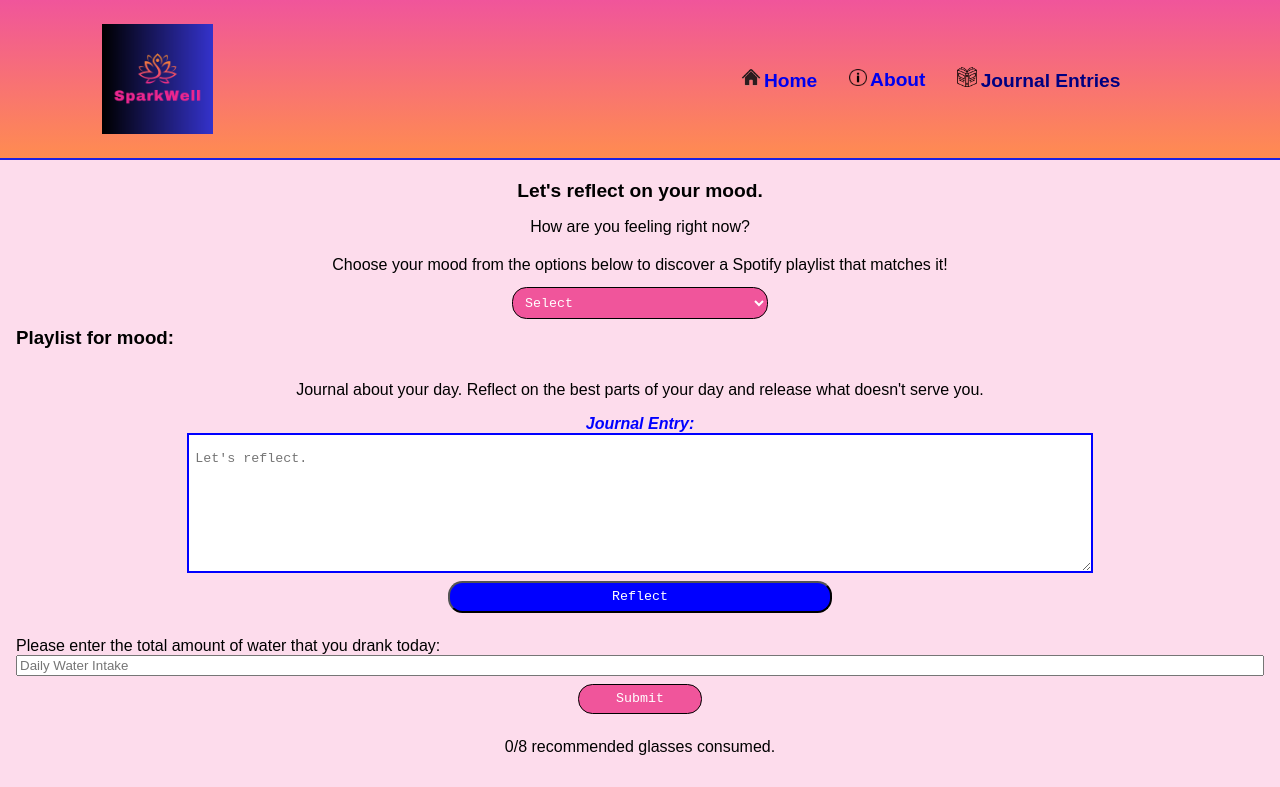
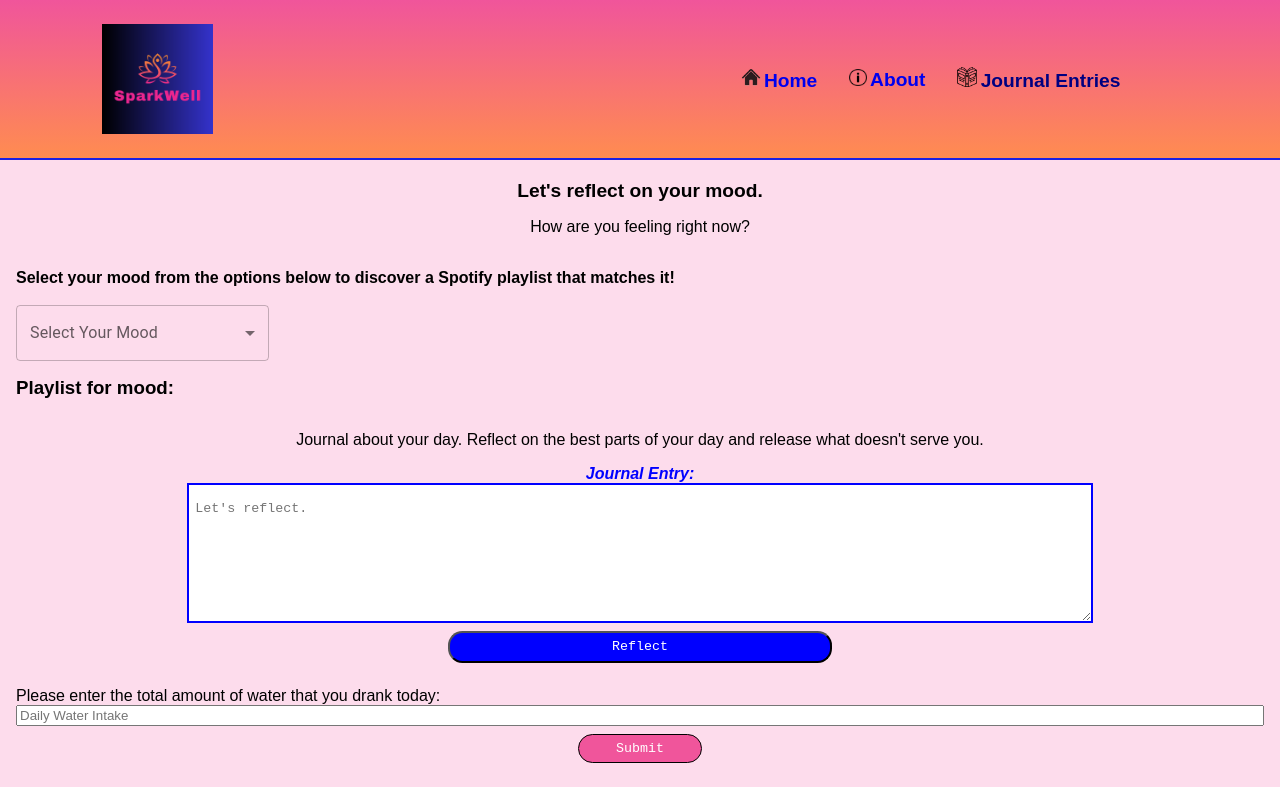
Before and after one commit to simsidhu7/SparkWell-FrontEnd, a React (Vite) app in the folder sparkwell-front/: page / in a window 1280 px wide. Shown: the top 787 px of the page. Built offline with nearby package versions, Linux system fonts and the light colour scheme; no server answers.

Commit message:
Change the select dropdown form

```diff
--- a/sparkwell-front/package.json
+++ b/sparkwell-front/package.json
@@ -10,6 +10,9 @@
     "preview": "vite preview"
   },
   "dependencies": {
+    "@emotion/react": "^11.13.5",
+    "@emotion/styled": "^11.13.5",
+    "@mui/material": "^6.1.9",
     "axios": "^1.7.7",
     "react": "^18.3.1",
     "react-dom": "^18.3.1",
--- a/sparkwell-front/src/components/Mood/Mood.jsx
+++ b/sparkwell-front/src/components/Mood/Mood.jsx
@@ -1,5 +1,6 @@
 import "./Mood.scss";
 import { useState } from "react";
+import { Select, MenuItem, FormControl, InputLabel } from "@mui/material";
 
 const Mood = ({ onMoodSelect }) => {
   const [selectedMood, setSelectedMood] = useState("");
@@ -12,24 +13,34 @@ const Mood = ({ onMoodSelect }) => {
 
   return (
     <div className="mood-search">
-      <label htmlFor="mood__dropdown" className="mood__prompt-description">
-        Choose your mood from the options below to discover a Spotify playlist
+      <p className="mood-search__descr">
+        Select your mood from the options below to discover a Spotify playlist
         that matches it!
-      </label>
-      <select
-        id="mood__dropdown"
-        className="mood-search__dropdown"
-        value={selectedMood}
-        onChange={handleMoodChange}
-      >
-        <option value="">Select</option>
-        <option value="happy">Happy</option>
-        <option value="sad">Sad</option>
-        <option value="relaxed">Relaxed</option>
-        <option value="energetic">Energetic</option>
-        <option value="focused">Focused</option>
-        <option value="chill">Chill</option>
-      </select>
+      </p>
+      <FormControl fullWidth>
+        <InputLabel
+          id="mood-search__dropdown"
+          className="mood-search__prompt-description"
+        >
+          Select Your Mood
+        </InputLabel>
+        <Select
+          labelId="mood-search__dropdown"
+          id="mood-search__dropdown"
+          className="mood-search__dropdown"
+          value={selectedMood}
+          onChange={handleMoodChange}
+          label="Select your mood."
+        >
+          <MenuItem value="">Select</MenuItem>
+          <MenuItem value="happy">Happy</MenuItem>
+          <MenuItem value="sad">Sad</MenuItem>
+          <MenuItem value="relaxed">Relaxed</MenuItem>
+          <MenuItem value="energetic">Energetic</MenuItem>
+          <MenuItem value="focused">Focused</MenuItem>
+          <MenuItem value="chill">Chill</MenuItem>
+        </Select>
+      </FormControl>
     </div>
   );
 };
--- a/sparkwell-front/src/components/Mood/Mood.scss
+++ b/sparkwell-front/src/components/Mood/Mood.scss
@@ -2,27 +2,19 @@
 @use "../../styles/partials/variables.scss" as *;
 
 .mood {
-  &__prompt-description {
-    padding: 0.3rem 1.5rem;
-    text-align: center;
+
+  &-search__descr {
+    padding: 0.1rem 0rem;
+    font-weight: 600;
   }
-  &__options {
-    font-weight: 600;
-    font-style: italic;
-  }
+
   &-search {
     display: flex;
     flex-direction: column;
-    align-items: center;
+    margin-left:1rem;
+    margin-bottom:1rem;
     &__dropdown {
-      background-color: rgb(240, 85, 155);
-      font-family: monospace;
-      color: white;
-      width: 30%;
-      margin: 0.5rem auto;
-      padding: 0.4rem 0 0.4rem 0.5rem;
-      border-radius: 0.9rem;
-      border: 1px solid black;
+      width: 24%;
       @include tablet {
         width: 20%;
       }
```
Also changed, not shown: sparkwell-front/src/components/WaterIntake/WaterIntake.scss (line endings or trailing spaces), 1 other file (tests, documents, lock files or other folders).
